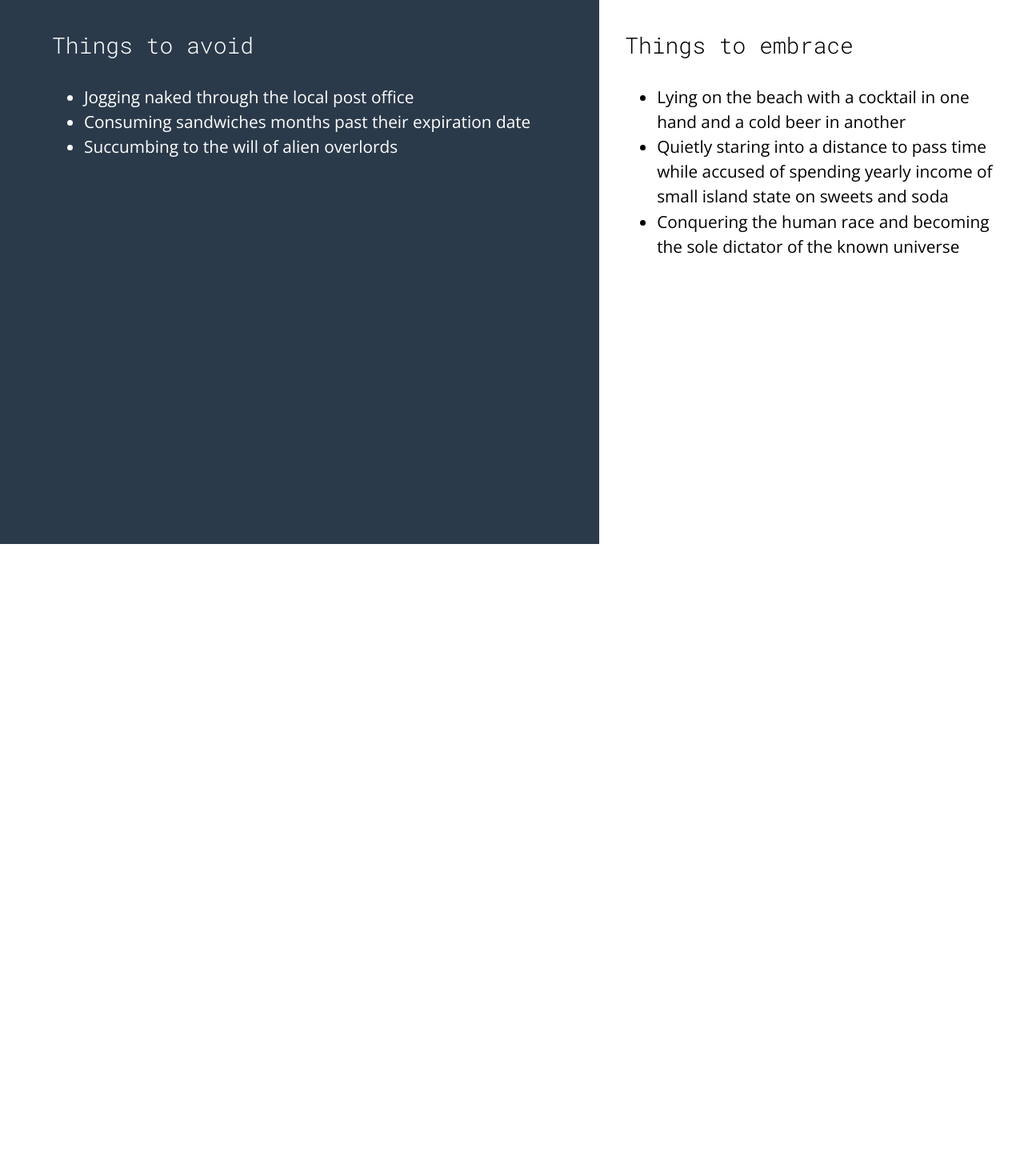
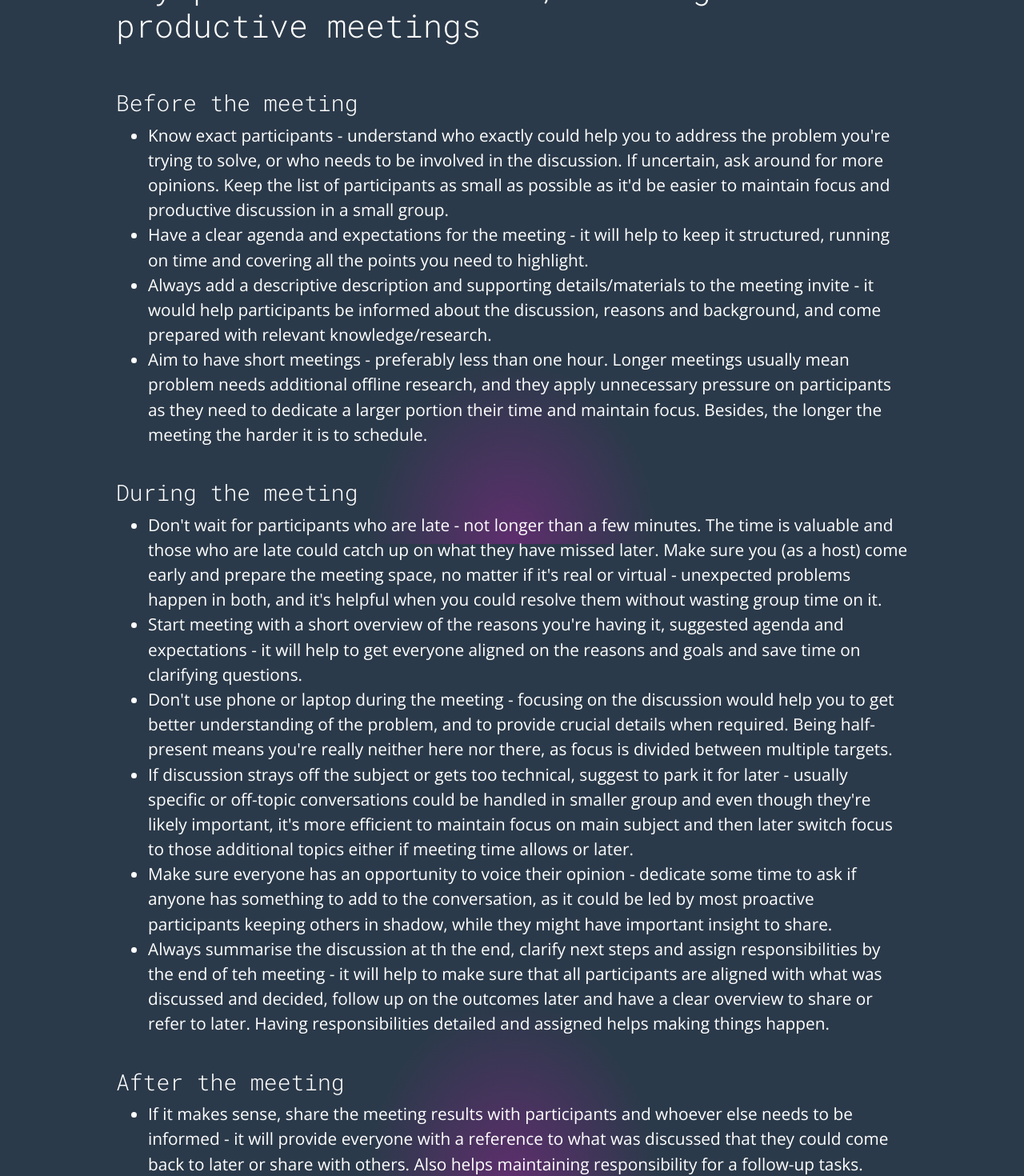
Before and after one commit to designrank/meetingless, a Vue app: page /meeting-guide in a window 1280 px wide. Shown: the part 120-1590 px from the top of the page at 80% size. Before the commit the page ends 800 px from the top, so only its background shows below. Built offline with nearby package versions, Linux system fonts and the light colour scheme; what vue-clipboards would draw is missing.

Commit message:
Meeting guide

```diff
--- a/src/App.vue
+++ b/src/App.vue
@@ -1,5 +1,5 @@
 <template>
-  <main id="app" class="container-fluid p-0">
+  <main id="app" class="container-fluid">
     <router-view :key="$route.path"/>
   </main>
 </template>
@@ -9,6 +9,7 @@
 #app {
   font-family: 'Open Sans', sans-serif  !important;
   font-size: 1.3rem;
+  padding: 0
 }
 
 h1, h2, h3, h4, h5, h6 {
--- a/src/components/HelloWorld.vue
+++ /dev/null
@@ -1,61 +0,0 @@
-<template>
-  <div class="hello">
-    <h1>{{ msg }}</h1>
-    <p>
-      For a guide and recipes on how to configure / customize this project,<br>
-      check out the
-      <a href="https://cli.vuejs.org" target="_blank" rel="noopener">vue-cli documentation</a>.
-    </p>
-    <h3>Installed CLI Plugins</h3>
-    <ul>
-      <li><a href="https://github.com/vuejs/vue-cli/tree/dev/packages/%40vue/cli-plugin-babel" target="_blank" rel="noopener">babel</a></li>
-      <li><a href="https://github.com/vuejs/vue-cli/tree/dev/packages/%40vue/cli-plugin-router" target="_blank" rel="noopener">router</a></li>
-      <li><a href="https://github.com/vuejs/vue-cli/tree/dev/packages/%40vue/cli-plugin-vuex" target="_blank" rel="noopener">vuex</a></li>
-      <li><a href="https://github.com/vuejs/vue-cli/tree/dev/packages/%40vue/cli-plugin-eslint" target="_blank" rel="noopener">eslint</a></li>
-      <li><a href="https://github.com/vuejs/vue-cli/tree/dev/packages/%40vue/cli-plugin-typescript" target="_blank" rel="noopener">typescript</a></li>
-    </ul>
-    <h3>Essential Links</h3>
-    <ul>
-      <li><a href="https://vuejs.org" target="_blank" rel="noopener">Core Docs</a></li>
-      <li><a href="https://forum.vuejs.org" target="_blank" rel="noopener">Forum</a></li>
-      <li><a href="https://chat.vuejs.org" target="_blank" rel="noopener">Community Chat</a></li>
-      <li><a href="https://twitter.com/vuejs" target="_blank" rel="noopener">Twitter</a></li>
-      <li><a href="https://news.vuejs.org" target="_blank" rel="noopener">News</a></li>
-    </ul>
-    <h3>Ecosystem</h3>
-    <ul>
-      <li><a href="https://router.vuejs.org" target="_blank" rel="noopener">vue-router</a></li>
-      <li><a href="https://vuex.vuejs.org" target="_blank" rel="noopener">vuex</a></li>
-      <li><a href="https://github.com/vuejs/vue-devtools#vue-devtools" target="_blank" rel="noopener">vue-devtools</a></li>
-      <li><a href="https://vue-loader.vuejs.org" target="_blank" rel="noopener">vue-loader</a></li>
-      <li><a href="https://github.com/vuejs/awesome-vue" target="_blank" rel="noopener">awesome-vue</a></li>
-    </ul>
-  </div>
-</template>
-
-<script lang="ts">
-import { Component, Prop, Vue } from 'vue-property-decorator';
-
-@Component
-export default class HelloWorld extends Vue {
-  @Prop() private msg!: string;
-}
-</script>
-
-<!-- Add "scoped" attribute to limit CSS to this component only -->
-<style scoped lang="scss">
-h3 {
-  margin: 40px 0 0;
-}
-ul {
-  list-style-type: none;
-  padding: 0;
-}
-li {
-  display: inline-block;
-  margin: 0 10px;
-}
-a {
-  color: #42b983;
-}
-</style>
--- a/src/components/SolidLayout.vue
+++ b/src/components/SolidLayout.vue
@@ -19,6 +19,7 @@ export default class SolidLayout extends Vue {}
   background: radial-gradient(ellipse at bottom center, #5F2E6E 0%, #2B3A4A 20%);
   background-size: 300% 100%;
   background-position: bottom center;
+  background-attachment: fixed;
   padding: 5rem 10rem !important;
   color: white;
 }
--- a/src/views/Decision.vue
+++ b/src/views/Decision.vue
@@ -12,7 +12,7 @@
             so they could check if the meeting is really required, and how to make it more clear to participants if it is.
           </p>
         </section>
-        <header>
+        <header class="pt-5">
           <h3>
             Received a link to this page from a concerned participant?
           </h3>
--- a/src/views/Landing.vue
+++ b/src/views/Landing.vue
@@ -45,6 +45,17 @@
             <GTDTools/>
           </section>
         </article>
+        <article>
+          <header>
+            <h4>Meeting guidelines</h4>
+          </header>
+          <section>
+            <p>
+              Check out our <router-link to="/meeting-guide">productive meeting guide</router-link> for the comprehensive list
+              of key points to help making the essential meetings as productive and meaningful as possible.
+            </p>
+          </section>
+        </article>
       </article>
     </template>
   </SplitLayout>
@@ -52,7 +63,6 @@
 
 <script lang="ts">
 import {Component, Vue} from 'vue-property-decorator';
-import HelloWorld from '@/components/HelloWorld.vue';
 import SplitLayout from "@/components/SplitLayout.vue";
 import GTDTools from "@/components/GTDTools.vue"; // @ is an alias to /src
 
@@ -60,7 +70,6 @@ import GTDTools from "@/components/GTDTools.vue"; // @ is an alias to /src
   components: {
     GTDTools,
     SplitLayout,
-    HelloWorld,
   },
 })
 export default class Home extends Vue {
--- a/src/views/MeetingGuide.vue
+++ b/src/views/MeetingGuide.vue
@@ -1,42 +1,50 @@
 <template>
-  <SplitLayout>
-    <template slot="dark-side">
+  <SolidLayout>
+    <template slot="main-side">
       <article>
         <header>
-          <h3>Things to avoid</h3>
+          <h1>Key points for focused, meaningful and productive meetings</h1>
         </header>
         <section>
+          <h3 class="pt-4">Before the meeting</h3>
           <ul>
-            <li>Jogging naked through the local post office</li>
-            <li>Consuming sandwiches months  past their expiration date</li>
-            <li>Succumbing to the will of alien overlords</li>
+            <li>Know exact participants - understand who exactly could help you to address the problem you're trying to solve, or who needs to be involved in the discussion. If uncertain, ask around for more opinions. Keep the list of participants as small as possible as it'd be easier to maintain focus and productive discussion in a small group.</li>
+            <li>Have a clear agenda and expectations for the meeting - it will help to keep it structured, running on time and covering all the points you need to highlight.</li>
+            <li>Always add a descriptive description and supporting details/materials to the meeting invite - it would help participants be informed about the discussion, reasons and background, and come prepared with relevant knowledge/research.</li>
+            <li>Aim to have short meetings - preferably less than one hour. Longer meetings usually mean problem needs additional offline research, and they apply unnecessary pressure on participants as they need to dedicate a larger portion their time and maintain focus. Besides, the longer the meeting the harder it is to schedule.</li>
+          </ul>
+
+          <h3 class="pt-4">During the meeting</h3>
+          <ul>
+            <li>Don't wait for participants who are late - not longer than a few minutes. The time is valuable and those who are late could catch up on what they have missed later. Make sure you (as a host) come early and prepare the meeting space, no matter if it's real or virtual - unexpected problems happen in both, and it's helpful when you could resolve them without wasting group time on it.</li>
+            <li>Start meeting with a short overview of the reasons you're having it, suggested agenda and expectations - it will help to get everyone aligned on the reasons and goals and save time on clarifying questions.</li>
+            <li>Don't use phone or laptop during the meeting - focusing on the discussion would help you to get better understanding of the problem, and to provide crucial details when required. Being half-present means you're really neither here nor there, as focus is divided between multiple targets.</li>
+            <li>If discussion strays off the subject or gets too technical, suggest to park it for later - usually specific or off-topic conversations could be handled in smaller group and even though they're likely important, it's more efficient to maintain focus on main subject and then later switch focus to those additional topics either if meeting time allows or later.</li>
+            <li>Make sure everyone has an opportunity to voice their opinion - dedicate some time to ask if anyone has something to add to the conversation, as it could be led by most proactive participants keeping others in shadow, while they might have important insight to share.</li>
+            <li>Always summarise the discussion at th the end, clarify next steps and assign responsibilities by the end of teh meeting - it will help to make sure that all participants are aligned with what was discussed and decided, follow up on the outcomes later and have a clear overview to share or refer to later. Having responsibilities detailed and assigned helps making things happen.</li>
+          </ul>
+
+          <h3 class="pt-4">After the meeting</h3>
+          <ul>
+            <li>If it makes sense, share the meeting results with participants and whoever else needs to be informed - it will provide everyone with a reference to what was discussed that they could come back to later or share with others. Also helps maintaining responsibility for a follow-up tasks.</li>
           </ul>
         </section>
       </article>
     </template>
-    <template slot="bright-side">
-      <article>
-        <header>
-          <h3>Things to embrace</h3>
-        </header>
-        <section>
-          <ul>
-            <li>Lying on the beach with a cocktail in one hand and a cold beer in another</li>
-            <li>Quietly staring into a distance to pass time while accused of spending yearly income of small island state on sweets and soda</li>
-            <li>Conquering the human race and becoming the sole dictator of the known universe</li>
-          </ul>
-        </section>
-      </article>
-    </template>
-  </SplitLayout>
+  </SolidLayout>
 
 </template>
 
 <script lang="ts">
-import SplitLayout from "@/components/SplitLayout.vue";
+
+import SolidLayout from "@/components/SolidLayout.vue";
 
 export default {
   name: 'MeetingGuide',
-  components: {SplitLayout}
+  components: {SolidLayout}
 };
 </script>
+
+<style lang="scss" scoped>
+
+</style>
```
